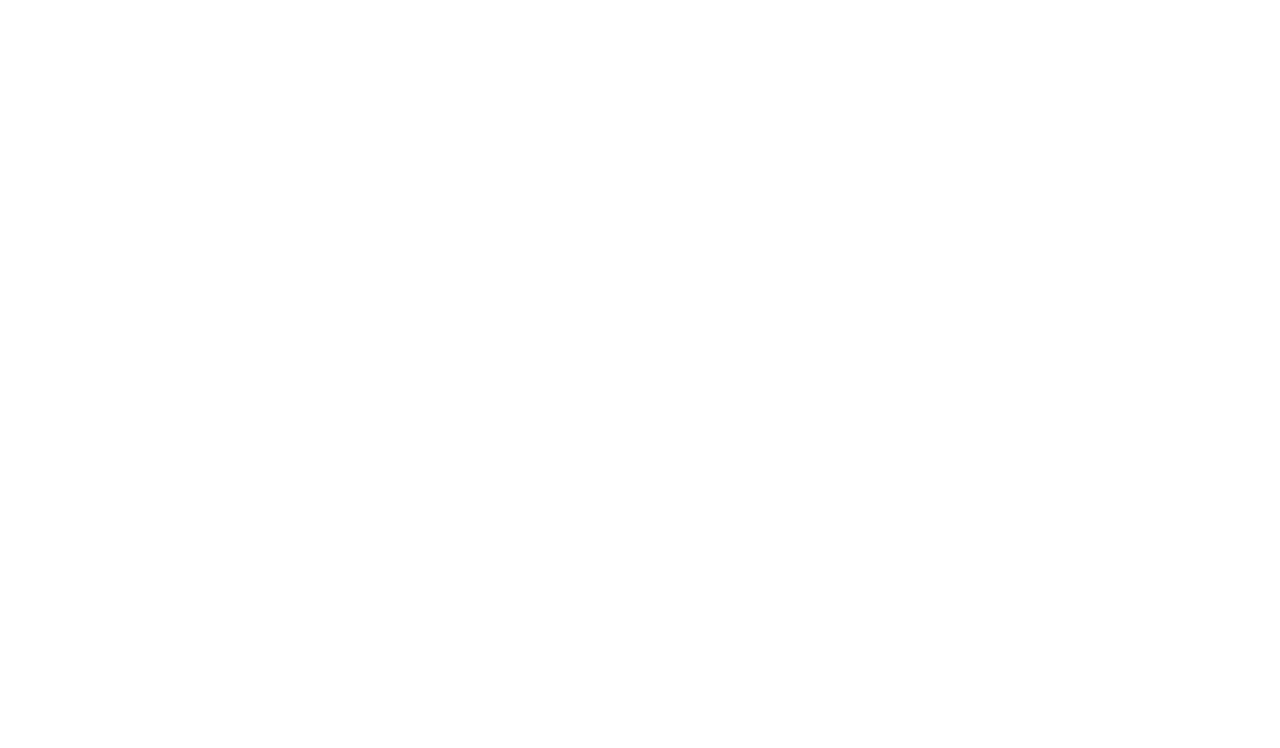
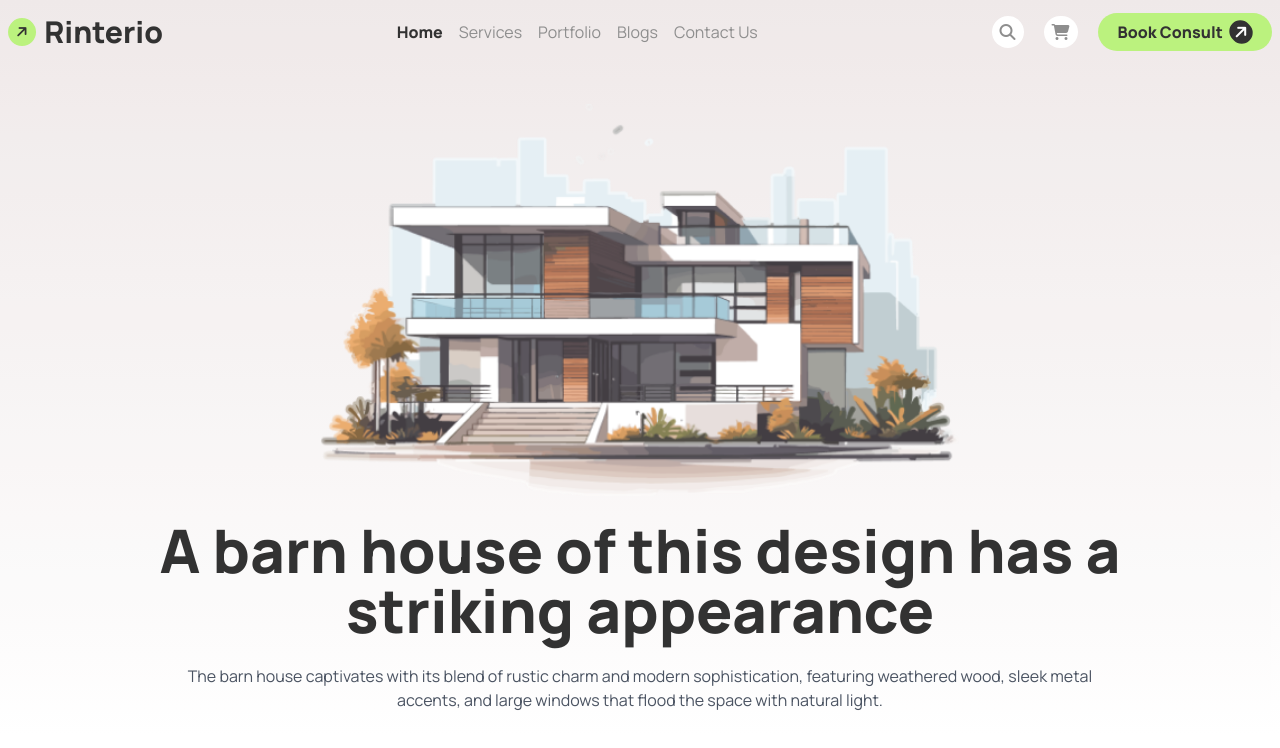
Before and after one commit to aymanahmedkausar120/ayman-b10-assignment-03, a plain HTML site: page index.html in a window 1280 px wide. Drawn offline with nearby package versions, Linux system fonts and the light colour scheme.

Commit message:
banner sextion added

```diff
--- a/index.html
+++ b/index.html
@@ -19,11 +19,84 @@
 			font-family: "Manrope", sans-serif;
 		}
 	</style>
+	<!-- customizing config -->
+	<script>
+		tailwind.config = {
+			theme: {
+				extend: {
+					colors: {
+						clifford: '#da373d',
+						'btn-lime': '#ABEF5F',
+
+					}
+				}
+			}
+		}
+	</script>
 </head>
 
 <body class="manrope">
-	<header></header>
-	<main></main>
+	<header class="opacity-80 bg-gradient-to-b from-[#ece4e4] to-[#fff]">
+		<!-- navbar -->
+		<nav>
+			<div class="navbar container mx-auto flex justify-between items-center">
+				<div>
+					<ul class="flex items-center">
+						<li>
+							<a><i
+									class="fa-solid fa-arrow-right bg-btn-lime lg:text-sm px-2 p-2 mr-2 lg:py-1 items-center font-semibold text-black rounded-full -rotate-45"></i></a>
+						</li>
+						<li>
+							<a class="text-3xl text-black font-extrabold cursor-pointer">
+								Rinterio</a>
+						</li>
+					</ul>
+				</div>
+				<div class="hidden lg:flex cursor-pointer">
+					<ul class="flex space-x-4 text-[#737373]">
+						<li class="font-extrabold text-black"><a>Home</a></li>
+						<li><a>Services</a></li>
+						<li><a>Portfolio</a></li>
+						<li><a>Blogs</a></li>
+						<li><a>Contact Us</a></li>
+					</ul>
+				</div>
+				<div>
+					<ul class=" lg:flex items-center space-x-5 hidden md:block">
+						<li><a><i class="fa-solid fa-magnifying-glass text-[#737373] rounded-full bg-white p-2"></i></a>
+						</li>
+						<li><a><i class="fa-solid fa-cart-shopping text-[#737373]  rounded-full bg-white p-2"></i></a>
+						</li>
+						<li><a class="bg-btn-lime text-black font-extrabold px-5 py-2 rounded-3xl cursor-pointer">Book
+								Consult <i
+									class="fa-solid fa-arrow-right bg-black font-extrabold text-white p-1 ml-1 rounded-full -rotate-45"></i>
+							</a></li>
+					</ul>
+				</div>
+				<div tabindex="0" role="button" class="lg:hidden bg-white rounded-full p-2">
+					<svg xmlns="http://www.w3.org/2000/svg" class="h-5 w-5" fill="none" viewBox="0 0 24 24"
+						stroke="currentColor">
+						<path stroke-linecap="round" stroke-linejoin="round" stroke-width="2"
+							d="M4 6h16M4 12h8m-8 6h16" />
+					</svg>
+				</div>
+			</div>
+		</nav>
+		<!-- banner -->
+		<div class="container mx-auto mt-10 flex flex-col text-center justify-center space-y-6">
+			<img class="mx-auto w-1/2 h-1/2" src="./assets/banner.png" alt="">
+			<h1 class="lg:text-6xl text-black font-extrabold">A barn house of this design has a <br> striking appearance
+			</h1>
+			<p class="text-slate-800">The barn house captivates with its blend of rustic charm and modern
+				sophistication,
+				featuring
+				weathered wood, sleek metal <br> accents, and large windows that flood the space with natural light.</p>
+			<button></button>
+		</div>
+	</header>
+	<main>
+
+	</main>
 	<footer></footer>
 </body>
 
```
Also changed, not shown: assets/arrow.png (added).
